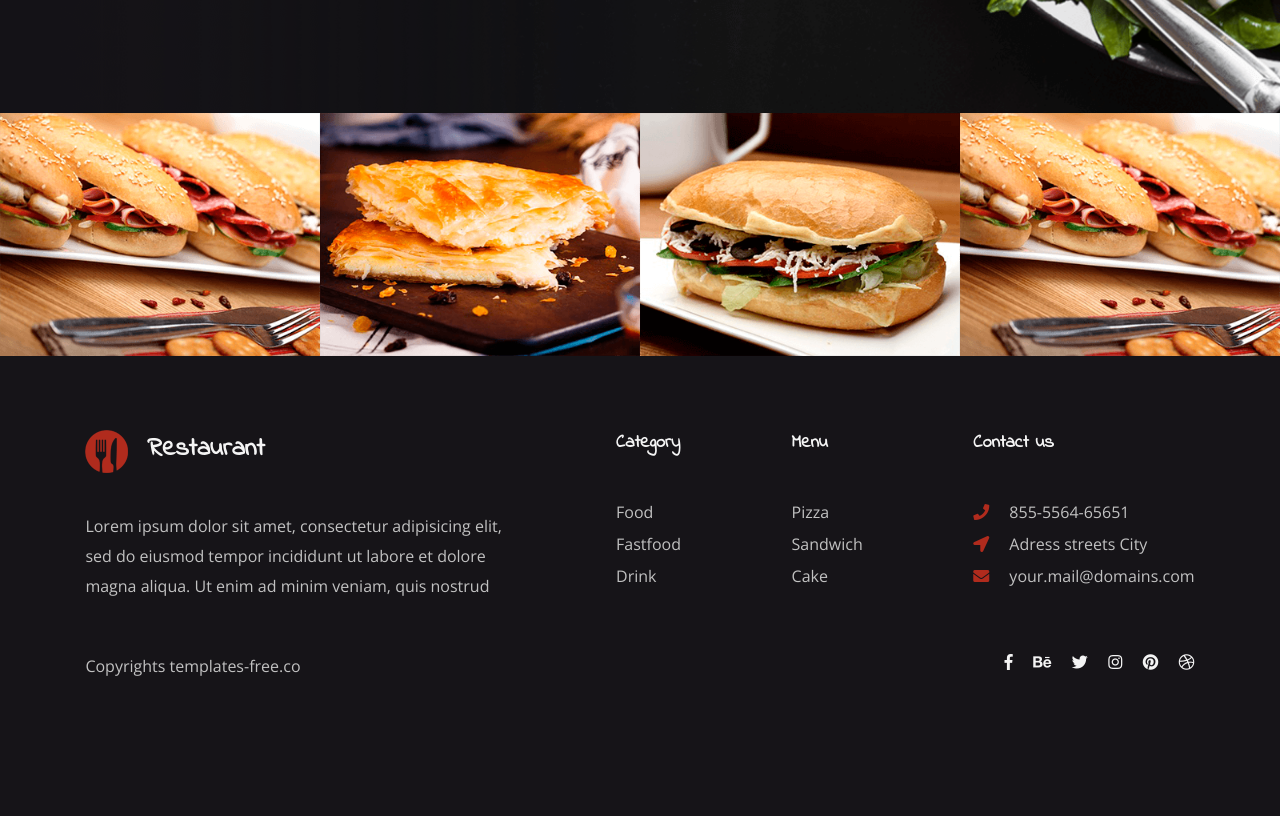
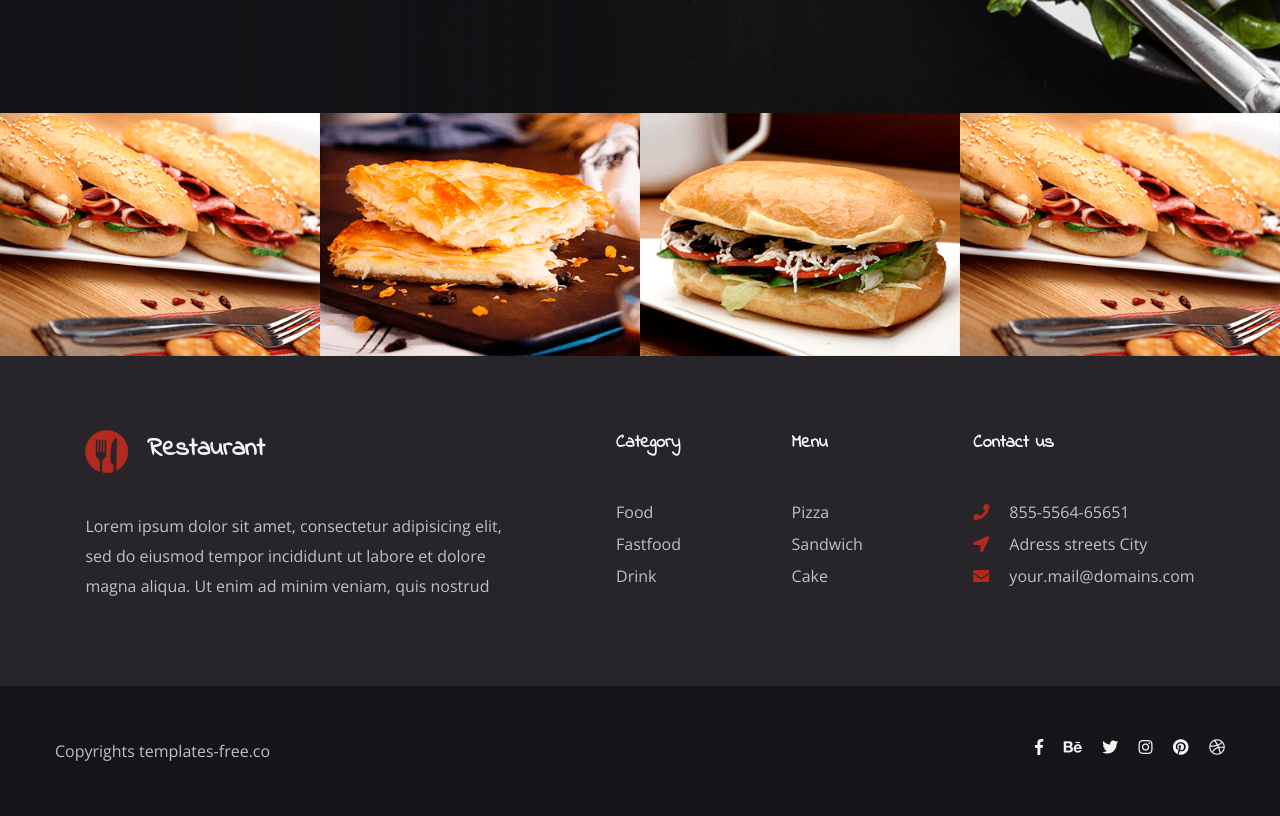
Before and after one commit to kalamarz/restaurant-website, a website: page src/index.html in a window 1280 px wide. Shown: the part 5340-6156 px from the top of the page. Before the commit the page ends 6071 px from the top, so only its background shows below. Drawn offline with nearby package versions, Linux system fonts and the light colour scheme; files that its build step writes are made by us from their sources.

Commit message:
Change footer color

```diff
--- a/src/index.html
+++ b/src/index.html
@@ -588,6 +588,7 @@
 			</div>
 		</div>
 		<div class="footer__copyright">
+			<div class="footer__copyright-container">
 				<p class="footer__text">Copyrights templates-free.co</p>
 				<div class="footer__socials">
 					<a href="#" class="footer__socials-link"><i class="fab fa-facebook-f footer__socials-icon"></i></a>
@@ -598,6 +599,7 @@
 					<a href="#" class="footer__socials-link"><i class="fab fa-dribbble footer__socials-icon"></i></a>
 				</div>
 			</div>
+		</div>
 	</footer>
 
 	<script src="js/main.js"></script>
--- a/src/sass/layout/_footer.scss
+++ b/src/sass/layout/_footer.scss
@@ -1,9 +1,11 @@
 .footer {
-    @include container;
+    background-color: #28252a;
 
     &__content {
+        @include container;
         display: flex;
         padding-top: 74px;
+        padding-bottom: 85px;
         justify-content: space-between;
     }
 
@@ -44,9 +46,14 @@
     }
 
     &__copyright {
-        display: flex;
-        padding: 50px 0;
-        justify-content: space-between;
+        background-color: #161418;
+
+        &-container {
+            @include container;
+            display: flex;
+            padding: 50px 0;
+            justify-content: space-between;
+        }
     }
 
     &__socials {
```
Also changed, not shown: dist/css/main.css, dist/index.html. Lines whose indentation alone changed are shown as unchanged.
